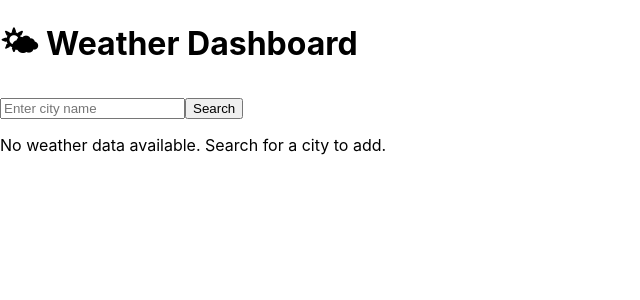
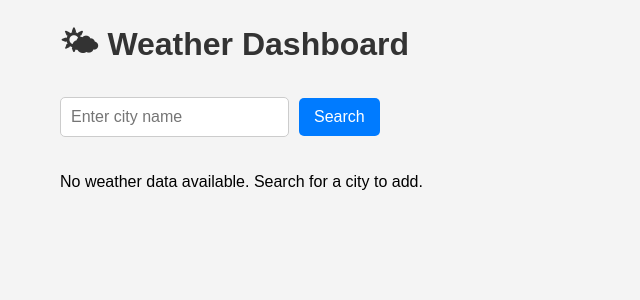
Before and after one commit to TranRTC/CSI_340_Final_Project, a React (Create React App) app: page / in a window 1280 px wide. Shown: the top 300 px of the page, without its empty margins (0-640 px from the left). Built offline with nearby package versions, Linux system fonts and the light colour scheme.

Commit message:
working on CSS

```diff
--- a/src/App.css
+++ b/src/App.css
@@ -1,118 +1,106 @@
-/* General styles */
+/* Weather Dashboard Styling */
+
 body {
   font-family: Arial, sans-serif;
-  background: linear-gradient(to right, #2193b0, #6dd5ed);
-  color: white;
-  text-align: center;
-  margin-left: 50;
-  padding: 0;
+  background-color: #f4f4f4;
+  margin: 0;
+  padding: 0; /* Reset default padding */
+  padding-left: 60px; /* Add space to the left */
+  display: flex;
+  flex-direction: column;
+  align-items: flex-start; /* Align everything from the left */
 }
 
-/* Header styles */
-.header {
-  background: rgba(0, 0, 0, 0.2);
-  padding: 15px;
-  font-size: 1.5rem;
-}
 
-/* Footer styles */
-.footer {
-  background: rgba(0, 0, 0, 0.2);
-  padding: 10px;
-  font-size: 0.9rem;
-}
-
-/* Request (Search Form) styles */
-form {
-  margin: 20px auto;
+h1 {
+  color: #333;
   display: flex;
-  justify-content: center;
+  align-items: center;
   gap: 10px;
 }
 
 input[type="text"] {
   padding: 10px;
-  font-size: 1rem;
-  border: none;
+  border: 1px solid #ccc;
   border-radius: 5px;
-  width: 250px;
+  margin-right: 10px;
+  font-size: 16px;
 }
 
 button {
-  background-color: yellow;
-  color: black;
   padding: 10px 15px;
+  background-color: #007bff;
+  color: white;
   border: none;
   border-radius: 5px;
   cursor: pointer;
-  font-weight: bold;
-  transition: background 0.3s;
+  font-size: 16px;
 }
 
 button:hover {
-  background-color: orange;
+  background-color: #0056b3;
 }
 
-/* Displays container */
 .displays-container {
   display: flex;
   flex-wrap: wrap;
+  gap: 20px;
+  margin-top: 20px;
   justify-content: center;
-  gap: 20px;
-  padding: 20px;
 }
 
-/* Weather display card */
-.display-card {
-  background: rgba(255, 255, 255, 0.2);
-  border-radius: 10px;
-  padding: 15px;
-  width: 300px;
-  text-align: left;
-  box-shadow: 2px 2px 10px rgba(0, 0, 0, 0.2);
-  transition: transform 0.3s;
+.weather-card {
+  background: white;
+  padding: 20px;
+  border-radius: 8px;
+  box-shadow: 0px 4px 6px rgba(0, 0, 0, 0.1);
+  max-width: 400px;
+  width: 100%;
 }
 
-.display-card:hover {
-  transform: scale(1.05);
+.weather-card h2 {
+  margin-bottom: 10px;
+  color: #333;
 }
 
-.display-card h2 {
-  text-align: center;
-  font-size: 1.3rem;
+.weather-details {
+  font-size: 16px;
+  color: #555;
+  display: flex;
+  flex-direction: column;
+  gap: 5px;
 }
 
-.display-card p {
-  font-size: 1rem;
-  margin: 5px 0;
+.hourly-forecast {
+  margin-top: 15px;
+  padding-top: 10px;
+  border-top: 1px solid #ddd;
 }
 
-.display-card ul {
+.hourly-forecast ul {
   list-style: none;
   padding: 0;
-  font-size: 0.9rem;
 }
 
-/* Remove button */
-.display-card button {
-  display: block;
-  margin: 10px auto 0;
-  background: red;
-  color: white;
+.hourly-forecast li {
+  display: flex;
+  align-items: center;
+  gap: 10px;
+  font-size: 14px;
+  padding: 5px 0;
+  border-bottom: 1px solid #eee;
 }
 
-.display-card button:hover {
-  background: darkred;
+.remove-btn {
+  margin-top: 10px;
+  background-color: #dc3545;
+  color: white;
+  padding: 8px 12px;
+  border-radius: 5px;
+  cursor: pointer;
+  border: none;
 }
 
-/* Responsive styling */
-@media (max-width: 600px) {
-  .displays-container {
-    flex-direction: column;
-    align-items: center;
-  }
-
-  .display-card {
-    width: 90%;
-  }
+.remove-btn:hover {
+  background-color: #c82333;
 }
--- a/src/App.js
+++ b/src/App.js
@@ -1,25 +1,16 @@
 /*
-import { useState, useEffect } from "react";
+this is change i make to this file to test git
+*/
+import { useState } from "react";
 import Request from "./Components/Request";
 import Displays from "./Components/Displays";
+import "./App.css";
+
 
 const App = () => {
   const [weatherData, setWeatherData] = useState([]);
   const [loading, setLoading] = useState(false);
   const [error, setError] = useState(null);
-
-  // Load saved data from localStorage when app starts
-  useEffect(() => {
-    const savedData = localStorage.getItem("weatherData");
-    if (savedData) {
-      setWeatherData(JSON.parse(savedData));
-    }
-  }, []);
-
-  // Save weather data to localStorage whenever it updates
-  useEffect(() => {
-    localStorage.setItem("weatherData", JSON.stringify(weatherData));
-  }, [weatherData]);
 
   // Function to handle city search
   const fetchWeather = async (city) => {
@@ -34,6 +25,7 @@ const App = () => {
       const geoData = await geoResponse.json();
       if (geoData.length === 0) throw new Error("City not found");
 
+      // The "geoData" object have many place then only need take first place
       const { lat, lon, display_name } = geoData[0];
 
       // Fetch weather data using Open-Meteo API
@@ -49,6 +41,7 @@ const App = () => {
         humidity: weatherJson.current.relative_humidity_2m,
         windSpeed: weatherJson.current.wind_speed_10m,
         lastUpdate: weatherJson.current.time,
+        // take 5 record of hour forecast. ( first 5 element from the array)
         forecast: weatherJson.hourly.time.slice(0, 5).map((time, index) => ({
           time,
           temperature: weatherJson.hourly.temperature_2m[index],
@@ -86,78 +79,3 @@ const App = () => {
 };
 
 export default App;
-*/
-import { useState } from "react";
-import Request from "./Components/Request";
-import Displays from "./Components/Displays";
-
-const App = () => {
-  const [weatherData, setWeatherData] = useState([]);
-  const [loading, setLoading] = useState(false);
-  const [error, setError] = useState(null);
-
-  // Function to handle city search
-  const fetchWeather = async (city) => {
-    setLoading(true);
-    setError(null);
-
-    try {
-      // Convert city name to latitude/longitude (Geocoding API)
-      const geoResponse = await fetch(
-        `https://nominatim.openstreetmap.org/search?q=${city}&format=json`
-      );
-      const geoData = await geoResponse.json();
-      if (geoData.length === 0) throw new Error("City not found");
-
-      const { lat, lon, display_name } = geoData[0];
-
-      // Fetch weather data using Open-Meteo API
-      const weatherResponse = await fetch(
-        `https://api.open-meteo.com/v1/forecast?latitude=${lat}&longitude=${lon}&current=temperature_2m,relative_humidity_2m,wind_speed_10m&hourly=temperature_2m,relative_humidity_2m,wind_speed_10m`
-      );
-      const weatherJson = await weatherResponse.json();
-
-      // Extract relevant data
-      const newCityWeather = {
-        city: display_name,
-        temperature: weatherJson.current.temperature_2m,
-        humidity: weatherJson.current.relative_humidity_2m,
-        windSpeed: weatherJson.current.wind_speed_10m,
-        lastUpdate: weatherJson.current.time,
-        forecast: weatherJson.hourly.time.slice(0, 5).map((time, index) => ({
-          time,
-          temperature: weatherJson.hourly.temperature_2m[index],
-          humidity: weatherJson.hourly.relative_humidity_2m[index],
-          windSpeed: weatherJson.hourly.wind_speed_10m[index],
-        })),
-      };
-
-      // Update weather data state
-      setWeatherData([...weatherData, newCityWeather]);
-    } catch (err) {
-      setError(err.message);
-    } finally {
-      setLoading(false);
-    }
-  };
-
-  // Function to remove a city from weatherData
-  const removeCity = (cityName) => {
-    const updatedWeatherData = weatherData.filter(
-      (city) => city.city !== cityName
-    );
-    setWeatherData(updatedWeatherData);
-  };
-
-  return (
-    <div className="App">
-      <h1>🌤 Weather Dashboard</h1>
-      <Request onSearch={fetchWeather} />
-      {loading && <p>Loading...</p>}
-      {error && <p style={{ color: "red" }}>{error}</p>}
-      <Displays weatherData={weatherData} onRemove={removeCity} />
-    </div>
-  );
-};
-
-export default App;
--- a/src/Components/Display.jsx
+++ b/src/Components/Display.jsx
@@ -1,3 +1,4 @@
+// This component displays display weather detail for a single city
 const Display = ({ data, onRemove }) => {
     return (
       <div className="display-card">
--- a/src/Components/Footer.jsx
+++ b/src/Components/Footer.jsx
@@ -1,7 +1,8 @@
+// This component render the footer with copyright information
 const Footer = () => {
     return (
       <footer className="footer">
-        <p>© 2024 Weather App | Data provided by Open-Meteo</p>
+        <p>© 2025 Weather App | Data provided by Open-Meteo</p>
       </footer>
     );
   };
--- a/src/Components/Header.jsx
+++ b/src/Components/Header.jsx
@@ -1,3 +1,4 @@
+// This component renders the header of the Weather Dashboard
 const Header = () => {
     return (
       <header className="header">
--- a/src/Components/Request.jsx
+++ b/src/Components/Request.jsx
@@ -1,12 +1,14 @@
 import { useState } from "react";
 
+// This component handle user input for adding a city
 const Request = ({ onSearch }) => {
   const [city, setCity] = useState("");
 
+  // handle submission
   const handleSubmit = (e) => {
     e.preventDefault();
     if (city.trim() === "") return; // Prevent empty input
-    onSearch(city); // Send city to App.js
+    onSearch(city); // Call function to fetch weather data
     setCity(""); // Clear input after submission
   };
 
```
